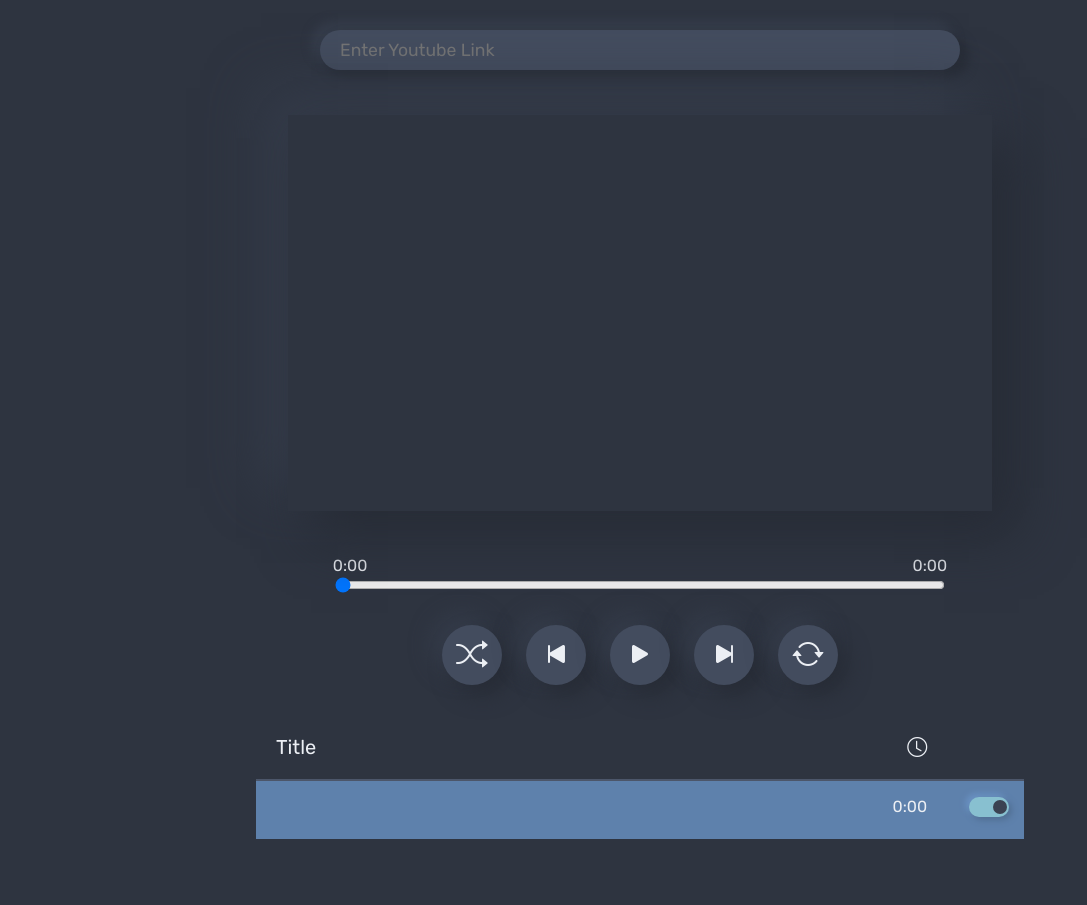
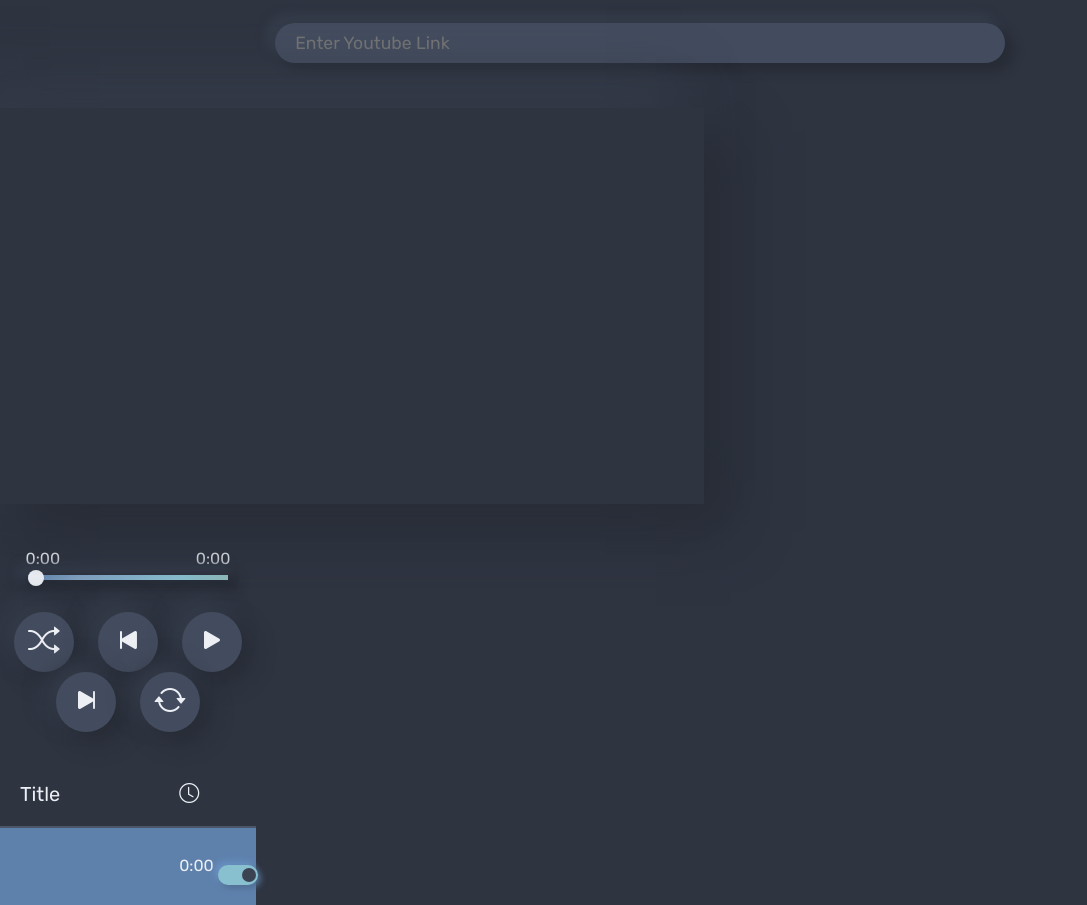
Before and after one commit to DenmarFel/hoppytime, a React (Create React App) app: page / in a window 1280 px wide. Shown: the whole page, without its empty margins (0-1087 px from the left). Before the commit the page ends 839 px from the top, so only its background shows below. Built offline with nearby package versions, Linux system fonts and the light colour scheme.

Commit message:
Major design work. Working on sidebar

```diff
--- a/src/App.js
+++ b/src/App.js
@@ -52,7 +52,7 @@ function PlayerForm(props) {
   }
 
   return (
-    <form id="player-form" onSubmit={event => handleSubmit(event)}>
+    <form onSubmit={event => handleSubmit(event)}>
       <label>
         <input
           type="text"
@@ -61,6 +61,168 @@ function PlayerForm(props) {
           placeholder="Enter Youtube Link" />
       </label>
     </form>
+  )
+}
+
+function Player(props) {
+  const [timestampData, setTimestampData] = useState({
+    videoId: '',
+    title: '',
+    duration: 0,
+    timestamps: [
+      {
+        title: '',
+        start: 0,
+        end: 0
+      },
+    ]
+  });
+  const [currentTimestampIndx, setCurrentTimestampIndx] = useState(0);
+  const [currentTime, setCurrentTime] = useState(0);
+  const [newTime, setNewTime] = useState(0);
+  const [isPlaying, setPlaying] = useState(false);
+  const [isShuffle, setShuffle] = useState(false);
+  const [isRepeat, setRepeat] = useState(false);
+  const [shuffledIndexes, setShuffledIndexes] = useState([]);
+  const [disabledIndexes, setDisabledIndexes] = useState([]);
+
+  // useEffect(() => {
+  //   console.log(navigator);
+  //   console.log(navigator.mediaSession.setActionHandler);
+  //   if ('mediaSession' in navigator) {
+  //     navigator.mediaSession.metadata = new window.MediaMetadata({
+  //       title: 'Sample Audio',
+  //       artist: 'John Doe',
+  //       album: 'Sample Album',
+  //       artwork: [
+  //         { src: 'https://dummyimage.com/96x96',   sizes: '96x96',   type: 'image/png' },
+  //         { src: 'https://dummyimage.com/128x128', sizes: '128x128', type: 'image/png' },
+  //         { src: 'https://dummyimage.com/192x192', sizes: '192x192', type: 'image/png' },
+  //         { src: 'https://dummyimage.com/256x256', sizes: '256x256', type: 'image/png' },
+  //         { src: 'https://dummyimage.com/384x384', sizes: '384x384', type: 'image/png' },
+  //         { src: 'https://dummyimage.com/512x512', sizes: '512x512', type: 'image/png' },
+  //       ]
+  //     });
+  //     navigator.mediaSession.setActionHandler('play', function() {
+  //       console.log('> User clicked "Next Track" icon.');
+  //     });
+  //   }
+  //   // navigator.mediaSession.metadata = new MediaMetadata();
+
+  // }, []);
+
+  const getTimestamp = (indx = currentTimestampIndx) => {
+    return timestampData.timestamps[indx];
+  }
+
+  const toggleShuffle = () => {
+    if (!isShuffle) {
+      let shuffledIndexes = [...Array(timestampData.timestamps.length).keys()];
+      shuffleArray(shuffledIndexes);
+      setShuffledIndexes(shuffledIndexes);
+    }
+    setShuffle(!isShuffle);
+  };
+
+  const handleTimestampSelection = (indx, reason = null) => {
+    if (indx === -1) {
+      indx = timestampData.timestamps.length - 1;
+    } else if (indx === timestampData.timestamps.length) {
+      indx = 0;
+    }
+
+    // Reasons: ended, chosen, next, prev
+    if (reason === 'ended' && isRepeat) {
+      indx = currentTimestampIndx;
+    } else if (reason !== 'chosen' && isShuffle) {
+      indx = shuffledIndexes[indx];
+    }
+
+    if (disabledIndexes.length === timestampData.timestamps.length) {
+      setPlaying(false);
+      return;
+    }
+
+    if (reason !== 'chosen' && disabledIndexes.includes(indx)) {
+      if (isShuffle) {
+        let shuffledIndexes = [...Array(timestampData.timestamps.length).keys()];
+        shuffleArray(shuffledIndexes);
+        setShuffledIndexes(shuffledIndexes);
+      }
+      if (reason === 'next' || reason === 'ended') {
+        handleTimestampSelection(indx + 1, reason);
+        return;
+      } else {
+        handleTimestampSelection(indx - 1, reason);
+        return;
+      }
+    }
+
+    setCurrentTimestampIndx(indx);
+    setPlaying(true);
+  };
+
+  const handleSliderUpdate = (value) => {
+    setNewTime(Number(value) + Number(getTimestamp().start));
+    setPlaying(true);
+  }
+
+  const handleTimestampToggle = (indx, enabled) => {
+    let disabledIndexesCopy = disabledIndexes;
+    if (enabled) {
+      disabledIndexesCopy.splice(disabledIndexesCopy.indexOf(indx), 1);
+    } else {
+      disabledIndexesCopy.push(indx);
+    }
+    setDisabledIndexes(disabledIndexesCopy);
+  };
+
+  return (
+    <div id="player">
+      <Video
+        videoId={props.videoId}
+        timestampData={timestampData}
+        newTime={newTime}
+        setTimestampData={setTimestampData}
+        setCurrentTime={setCurrentTime}
+        setCurrentTimestampIndx={setCurrentTimestampIndx}
+        handleTimestampSelection={handleTimestampSelection}
+        currentTimestampIndx={currentTimestampIndx}
+        isPlaying={isPlaying}
+        setPlaying={setPlaying}
+        isRepeat={isRepeat} />
+      <Status
+        title={getTimestamp().title}
+        startTime={getTimestamp().start}
+        currentTime={currentTime}
+        endTime={getTimestamp().end}
+        sliderUpdate={handleSliderUpdate} />
+      <div id="controls">
+        <MediaButton
+          purpose='shuffle'
+          status={isShuffle}
+          onClick={toggleShuffle} />
+        <MediaButton
+          purpose='prev'
+          onClick={() => handleTimestampSelection(currentTimestampIndx - 1, 'prev')} />
+        <MediaButton
+          purpose='play'
+          status={isPlaying}
+          onClick={() => setPlaying(!isPlaying)} />
+        <MediaButton
+          purpose='next'
+          onClick={() => handleTimestampSelection(currentTimestampIndx + 1, 'next')} />
+        <MediaButton
+          purpose='repeat'
+          status={isRepeat}
+          onClick={() => setRepeat(!isRepeat)} />
+      </div>
+      <Playlist
+          currentTimestampIndx={currentTimestampIndx}
+          videoTimestampData={timestampData}
+          onTimestampClick={(indx) => handleTimestampSelection(indx, 'chosen')}
+          onTimestampToggle={(indx, reason) => handleTimestampToggle(indx, reason)} />
+    </div>
   )
 }
 
@@ -169,142 +331,6 @@ function Video(props) {
   )
 };
 
-function Player(props) {
-  const [timestampData, setTimestampData] = useState({
-    videoId: '',
-    title: '',
-    duration: 0,
-    timestamps: [
-      {
-        title: '',
-        start: 0,
-        end: 0
-      },
-    ]
-  });
-  const [currentTimestampIndx, setCurrentTimestampIndx] = useState(0);
-  const [currentTime, setCurrentTime] = useState(0);
-  const [newTime, setNewTime] = useState(0);
-  const [isPlaying, setPlaying] = useState(false);
-  const [isShuffle, setShuffle] = useState(false);
-  const [isRepeat, setRepeat] = useState(false);
-  const [shuffledIndexes, setShuffledIndexes] = useState([]);
-  const [disabledIndexes, setDisabledIndexes] = useState([]);
-
-  const getTimestamp = (indx = currentTimestampIndx) => {
-    return timestampData.timestamps[indx];
-  }
-
-  const toggleShuffle = () => {
-    if (!isShuffle) {
-      let shuffledIndexes = [...Array(timestampData.timestamps.length).keys()];
-      shuffleArray(shuffledIndexes);
-      setShuffledIndexes(shuffledIndexes);
-    }
-    setShuffle(!isShuffle);
-  };
-
-  const handleTimestampSelection = (indx, reason = null) => {
-    if (indx === -1) {
-      indx = timestampData.timestamps.length - 1;
-    } else if (indx === timestampData.timestamps.length) {
-      indx = 0;
-    }
-
-    // Reasons: ended, chosen
-    if (reason === 'ended' && isRepeat) {
-      indx = currentTimestampIndx;
-    } else if (reason !== 'chosen' && isShuffle) {
-      indx = shuffledIndexes[indx];
-    }
-
-    if (disabledIndexes.length === timestampData.timestamps.length) {
-      setPlaying(false);
-      return;
-    }
-
-    if (reason !== 'chosen' && disabledIndexes.includes(indx)) {
-      if (isShuffle) {
-        let shuffledIndexes = [...Array(timestampData.timestamps.length).keys()];
-        shuffleArray(shuffledIndexes);
-        setShuffledIndexes(shuffledIndexes);
-      }
-      if (reason === 'next' || reason === 'ended') {
-        handleTimestampSelection(indx + 1, reason);
-        return;
-      } else {
-        handleTimestampSelection(indx - 1, reason);
-        return;
-      }
-    }
-
-    setCurrentTimestampIndx(indx);
-    setPlaying(true);
-  };
-
-  const handleSliderUpdate = (value) => {
-    setNewTime(Number(value) + Number(getTimestamp().start));
-  }
-
-  const handleTimestampToggle = (indx, enabled) => {
-    let disabledIndexesCopy = disabledIndexes;
-    if (enabled) {
-      disabledIndexesCopy.splice(disabledIndexesCopy.indexOf(indx), 1);
-    } else {
-      disabledIndexesCopy.push(indx);
-    }
-    setDisabledIndexes(disabledIndexesCopy);
-  };
-
-  return (
-    <div id="player">
-      <Video
-        videoId={props.videoId}
-        timestampData={timestampData}
-        newTime={newTime}
-        setTimestampData={setTimestampData}
-        setCurrentTime={setCurrentTime}
-        setCurrentTimestampIndx={setCurrentTimestampIndx}
-        handleTimestampSelection={handleTimestampSelection}
-        currentTimestampIndx={currentTimestampIndx}
-        isPlaying={isPlaying}
-        setPlaying={setPlaying}
-        isRepeat={isRepeat} />
-      <Status
-        title={getTimestamp().title}
-        startTime={getTimestamp().start}
-        currentTime={currentTime}
-        endTime={getTimestamp().end}
-        sliderUpdate={handleSliderUpdate} />
-      <div id="controls">
-        <MediaButton
-          purpose='shuffle'
-          status={isShuffle}
-          onClick={toggleShuffle} />
-        <MediaButton
-          purpose='prev'
-          onClick={() => handleTimestampSelection(currentTimestampIndx - 1, 'prev')} />
-        <MediaButton
-          purpose='play'
-          status={isPlaying}
-          onClick={() => setPlaying(!isPlaying)} />
-        <MediaButton
-          purpose='next'
-          onClick={() => handleTimestampSelection(currentTimestampIndx + 1, 'next')} />
-        <MediaButton
-          purpose='repeat'
-          status={isRepeat}
-          onClick={() => setRepeat(!isRepeat)} />
-      </div>
-      <Playlist
-          currentTimestampIndx={currentTimestampIndx}
-          videoTimestampData={timestampData}
-          onTimestampClick={(indx) => handleTimestampSelection(indx, 'chosen')}
-          onTimestampToggle={(indx, reason) => handleTimestampToggle(indx, reason)} />
-    </div>
-  )
-}
-
 function Status(props) {
   const [currentTime, setCurrentTime] = useState(props.currentTime)
   const [autoUpdate, setAutoUpdate] = useState(true);
@@ -410,7 +436,6 @@ function Playlist(props) {
   }
 
   return (
-
     <ul id="playlist">
       <li className="playlist-item header">
           <div className="title">Title</div>
@@ -463,18 +488,8 @@ function Toggle(props) {
   )
 }
 
-function Modal() {
-  return (
-    <div className="modal">
-      <div className="header"></div>
-      <div className="body"></div>
-      <div className="footer"></div>
-    </div>
-  )
-}
-
 function App() {
-  const [videoId, setVideoId] = useState('D-ya6U-pbWo');
+  const [videoId, setVideoId] = useState('TURbeWK2wwg');
 
   const handleVideoChange = (link) => {
     setVideoId(new URL(link).searchParams.get('v'));
@@ -482,11 +497,19 @@ function App() {
 
   return (
     <div id="app">
-      <PlayerForm
-        onVideoChange={(link) => handleVideoChange(link)}/>
-      <Player
-        videoId={videoId}/>
-      <Modal />
+      <div id="top">
+        <div id="nav-toggle">
+          <button><i class="bi bi-list"></i></button>
+        </div>
+        <div id="player-form">
+          <PlayerForm onVideoChange={(link) => handleVideoChange(link)}/>
+        </div>
+      </div>
+      <div id="content">
+        <div id="left-content"></div>
+        <Player videoId={videoId}/>
+        <div id="right-content"></div>
+      </div>
     </div>
   )
 }
--- a/src/Css/App.css
+++ b/src/Css/App.css
@@ -9,38 +9,100 @@ body {
 
 button {
   background-color: #434C5E;
+  color: #ECEFF4;
   border-style: none;
-  color: #ECEFF4;
+  border-radius: 50%;
+  width: 60px;
+  height: 60px;
+  font-size: 2em;
+  box-shadow: 10px 10px 21px #272c36, -10px -10px 21px #353c4a;
 }
 
 .disabled {
   color: #4C566A;
 }
 
-#app {
+#top {
   margin: auto;
   width: 100%;
   max-width: 768px;
+  padding: 15px 0 45px 0;
+}
+@media only screen and (max-width: 899px) {
+  #top {
+    display: grid;
+    grid-template-columns: 80px auto;
+  }
+}
+
+@media only screen and (min-width: 900px) {
+  #nav-toggle {
+    position: fixed;
+    left: 15px;
+  }
+}
+@media only screen and (min-width: 1280px) {
+  #nav-toggle {
+    display: none;
+  }
 }
 
 #player-form {
-  margin: 30px 0 45px 0;
+  padding-top: 7.5px;
 }
 #player-form input[type=text] {
+  box-sizing: border-box;
   padding: 10px 20px 10px 20px;
   border-style: hidden;
   border-radius: 22px;
   background-color: #434C5E;
   color: #ECEFF4;
   box-shadow: 7px 7px 10px 2px #272c36, -7px -7px 10px 2px #353c4a;
-  width: 80%;
-  max-width: 600px;
+  width: 95%;
   font-family: "Rubik", sans-serif;
   font-size: 1.1em;
   outline: none;
 }
 #player-form input[type=text]:focus {
   background-color: #4C566A;
+}
+
+#content {
+  margin: auto;
+  width: 100%;
+  max-width: 1280px;
+}
+@media only screen and (min-width: 1280px) {
+  #content {
+    display: grid;
+    grid-template-columns: 256px 768px 256px;
+  }
+}
+
+#left-content {
+  width: 100%;
+  background-color: blue;
+}
+@media only screen and (max-width: 1280px) {
+  #left-content {
+    display: none;
+  }
+}
+
+#player {
+  margin: auto;
+  width: 100%;
+  max-width: 768px;
+}
+
+#right-content {
+  width: 100%;
+  background-color: red;
+}
+@media only screen and (max-width: 1280px) {
+  #right-content {
+    display: none;
+  }
 }
 
 #videoContainer {
@@ -85,6 +147,23 @@ button {
   grid-column: 1/span 2;
   grid-row: 2;
   background-color: inherit;
+  -webkit-appearance: none;
+  cursor: pointer;
+  border: none;
+}
+#status #progress .slider::-webkit-slider-runnable-track {
+  margin-top: 5px;
+  background: linear-gradient(135deg, #5E81AC 0%, #81A1C1 25%, #88C0D0 75%, #8FBCBB 100%);
+  height: 5px;
+  box-shadow: 5px 5px 10px 5px #272c36, -5px -5px 10px 5px #353c4a;
+}
+#status #progress .slider::-webkit-slider-thumb {
+  -webkit-appearance: none;
+  height: 1.25em;
+  width: 1.25em;
+  border-radius: 50%;
+  margin-top: -5px;
+  background: #ECEFF4;
 }
 #status #progress .slider::-moz-range-track {
   background: #4C566A;
@@ -98,7 +177,7 @@ button {
 #status #progress .slider::-moz-range-thumb {
   height: 1.25em;
   width: 1.25em;
-  background: #D8DEE9;
+  background: #ECEFF4;
   border-radius: 50%;
   border: none;
   box-shadow: 5px 5px 7px #272c36, -5px -5px 7px #353c4a;
@@ -108,12 +187,7 @@ button {
   margin-top: 30px;
 }
 #controls .media-button {
-  border-radius: 50%;
-  width: 60px;
-  height: 60px;
   margin: 0 12px;
-  font-size: 2em;
-  box-shadow: 10px 10px 21px #272c36, -10px -10px 21px #353c4a;
 }
 #controls .media-button:active {
   transform: scale(0.95);
@@ -134,7 +208,8 @@ button {
   border-bottom: 2px solid #4C566A;
   padding: 1em 0px 1em 0px;
   display: grid;
-  grid-template-columns: 80% 10% 10%;
+  grid-template-columns: 70% 15% 15%;
+  margin: auto 0;
 }
 #playlist .playlist-item.header {
   font-size: 1.25em;
@@ -147,14 +222,17 @@ button {
   box-shadow: 3px 3px 6px #506e92, -3px -3px 6px #6c94c6;
 }
 #playlist .playlist-item .title {
+  margin: auto 0;
   text-align: left;
   padding-left: 20px;
 }
 #playlist .playlist-item .duration {
+  margin: auto 0;
   text-align: right;
   padding-right: 20px;
 }
 #playlist .playlist-item .toggle {
+  margin: auto 0;
   /* The slider */
 }
 #playlist .playlist-item .toggle input[type=checkbox] {
@@ -174,7 +252,7 @@ button {
   width: 40px;
   height: 20px;
   cursor: pointer;
-  top: 0;
+  top: 2px;
   left: 0;
   right: 0;
   bottom: 0;
@@ -194,18 +272,3 @@ button {
   transition: 0.3s;
   border-radius: 50%;
 }
-
-/* New Stuff */
-.modal {
-  display: none;
-  position: fixed;
-  z-index: 1;
-  width: 80%;
-  /* Full width */
-  height: 80%;
-  /* Full height */
-  left: 50%;
-  top: 50%;
-  transform: translate(-50%, -50%);
-  border: 3px solid #73AD21;
-}
--- a/src/Sass/App.scss
+++ b/src/Sass/App.scss
@@ -15,24 +15,51 @@ body {
 
 button {
   background-color: $nord2;
+  color: $nord6;
+
   border-style: none;
-  color: $nord6;
+  border-radius: 50%;
+  width: 60px;
+  height: 60px;
+
+  font-size: 2em;
+  box-shadow: 10px 10px 21px $nord0light,
+    -10px -10px 21px $nord0dark;
 }
 
 .disabled {
   color: $nord3;
 }
 
-#app {
+#top {
   margin: auto;
   width: 100%;
   max-width: 768px;
+  padding: 15px 0 45px 0;
+
+  @media only screen and (max-width: 899px) {
+    display: grid;
+    grid-template-columns: 80px auto;
+  }
+}
+
+#nav-toggle {
+
+  @media only screen and (min-width: 900px) {
+    position: fixed;
+    left: 15px;
+  }
+
+  @media only screen and (min-width: 1280px) {
+    display: none;
+  }
 }
 
 #player-form {
-  margin: 30px 0 45px 0;
+  padding-top: 7.5px;
 
   input[type=text] {
+    box-sizing: border-box;
     padding: 10px 20px 10px 20px;
     border-style: hidden;
     border-radius: 22px;
@@ -42,8 +69,7 @@ button {
     box-shadow:  7px 7px 10px 2px $nord0light,
     -7px -7px 10px 2px $nord0dark;
 
-    width: 80%;
-    max-width: 600px;
+    width: 95%;
 
     font-family: 'Rubik', sans-serif;
     font-size: 1.1em;
@@ -53,6 +79,41 @@ button {
     &:focus {
       background-color: $nord3;
     }
+  }
+}
+
+#content {
+  margin: auto;
+  width: 100%;
+  max-width: 1280px;
+
+  @media only screen and (min-width: 1280px) {
+    display: grid;
+    grid-template-columns: 256px 768px 256px;
+  }
+}
+
+#left-content {
+  width: 100%;
+  background-color: blue;
+
+  @media only screen and (max-width: 1280px) {
+    display: none;
+  }
+}
+
+#player {
+  margin: auto;
+  width: 100%;
+  max-width: 768px;
+}
+
+#right-content {
+  width: 100%;
+  background-color: red;
+
+  @media only screen and (max-width: 1280px) {
+    display: none;
   }
 }
 
@@ -102,25 +163,31 @@ button {
       grid-row: 2;
 
       background-color: inherit;
-      // -webkit-appearance: none;
+      -webkit-appearance: none;
+      cursor: pointer;
+      border: none;
 
-      // &:focus {
-      //   outline: none;
-      // }
 
-      // &::-webkit-slider-runnable-track {
-      //   background: $nord3;
-      //   height: 5px;
-      // }
+      &::-webkit-slider-runnable-track {
+        margin-top: 5px;
+        background: linear-gradient(135deg,
+          $nord10 0%,
+          $nord9 25%,
+          $nord8 75%,
+          $nord7 100%);
+        height: 5px;
+        box-shadow: 5px 5px 10px 5px $nord0light,
+          -5px -5px 10px 5px $nord0dark;
+      }
 
-      // &::-webkit-progress-bar {
-      //   background:linear-gradient(133deg,
-      //     $nord10 0%,
-      //     $nord9 25%,
-      //     $nord8 75%,
-      //     $nord7 100%);
-      //   height: 5px;
-      // }
+      &::-webkit-slider-thumb {
+        -webkit-appearance: none;
+        height: 1.25em;
+        width: 1.25em;
+        border-radius: 50%;
+        margin-top: -5px;
+        background: $nord6;
+    }
 
       &::-moz-range-track {
         background: $nord3;
@@ -141,10 +208,9 @@ button {
       &::-moz-range-thumb {
         height: 1.25em;
         width: 1.25em;
-        background: $nord4;
+        background: $nord6;
         border-radius: 50%;
         border: none;
-
         box-shadow: 5px 5px 7px $nord0light,
           -5px -5px 7px $nord0dark;
        }
@@ -156,15 +222,7 @@ button {
   margin-top: 30px;
 
   .media-button {
-    border-radius: 50%;
-    width: 60px;
-    height: 60px;
     margin: 0 12px;
-
-    font-size: 2em;
-
-    box-shadow: 10px 10px 21px $nord0light,
-    -10px -10px 21px $nord0dark;
 
     &:active {
       transform: scale(0.95);
@@ -189,7 +247,8 @@ button {
     border-bottom: 2px solid $nord3;
     padding: 1em 0px 1em 0px;
     display: grid;
-    grid-template-columns: 80% 10% 10%;
+    grid-template-columns: 70% 15% 15%;
+    margin: auto 0;
 
     &.header {
       font-size: 1.25em;
@@ -206,16 +265,19 @@ button {
     }
 
     .title {
+      margin: auto 0;
       text-align: left;
       padding-left: 20px;
     }
 
     .duration {
+      margin: auto 0;
       text-align: right;
       padding-right: 20px;
     }
 
     .toggle {
+      margin: auto 0;
       input[type=checkbox] {
         opacity: 0;
         width: 0;
@@ -237,7 +299,7 @@ button {
         width: 40px;
         height: 20px;
         cursor: pointer;
-        top: 0;
+        top: 2px;
         left: 0;
         right: 0;
         bottom: 0;
@@ -262,16 +324,3 @@ button {
     }
   }
 }
-
-/* New Stuff */
-.modal {
-  display: none;
-  position: fixed;
-  z-index: 1;
-  width: 80%; /* Full width */
-  height: 80%; /* Full height */
-  left: 50%;
-  top: 50%;
-  transform: translate(-50%, -50%);
-  border: 3px solid #73AD21;
-}
```
Lines whose indentation alone changed are shown as unchanged.
